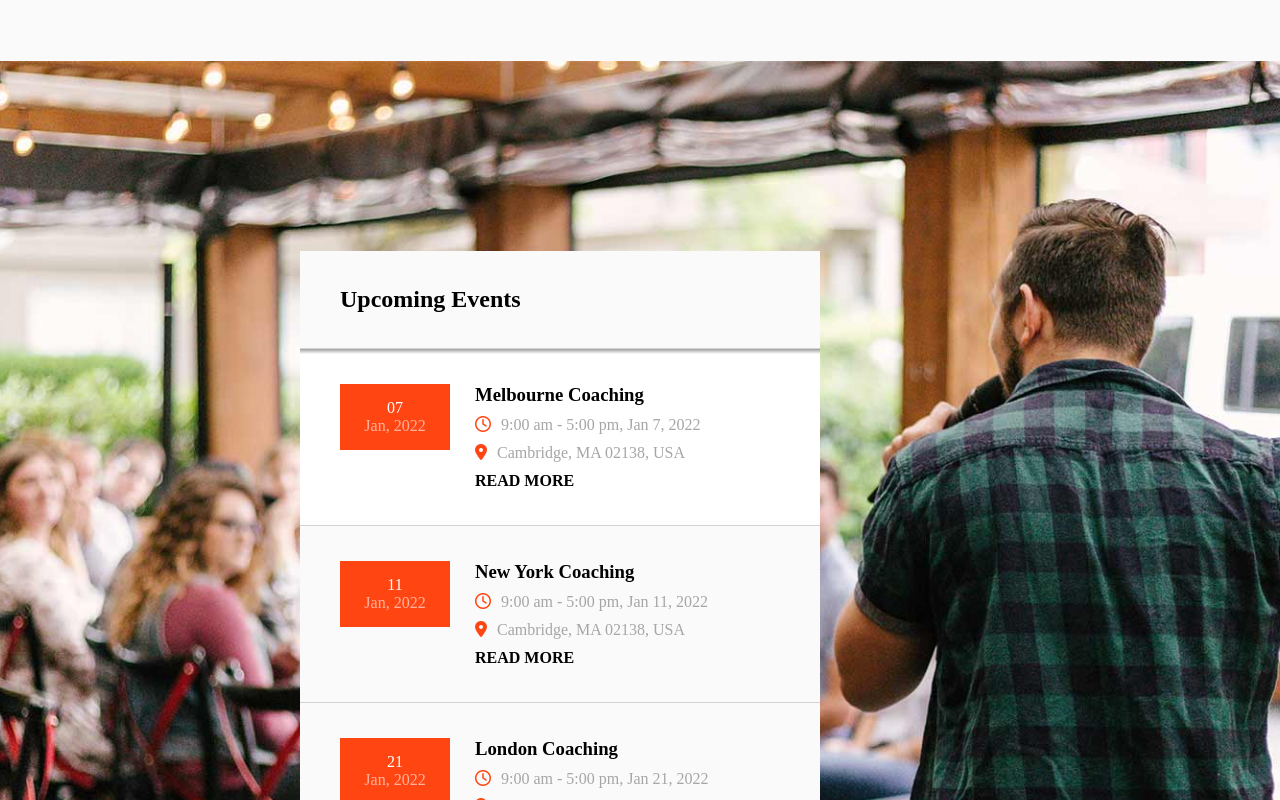
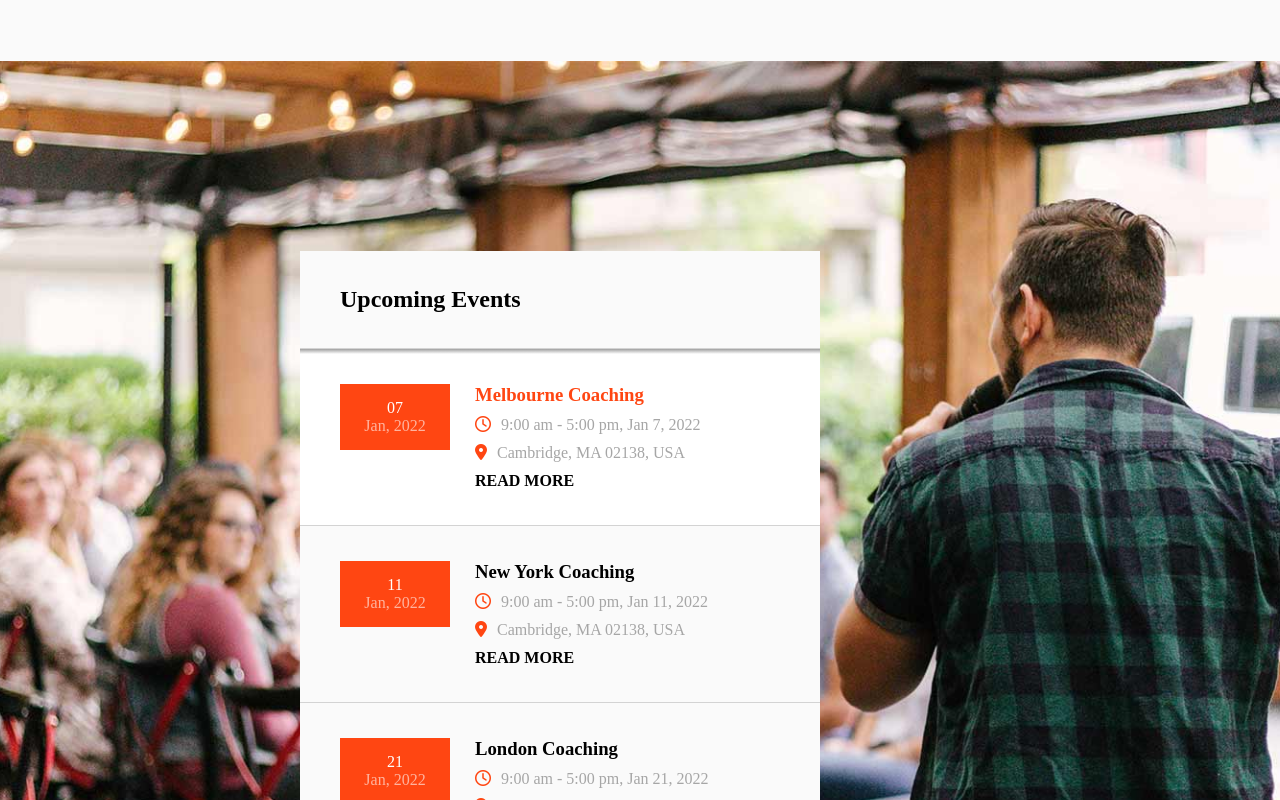
Before and after one commit to Skiotto93/proj-html-vuejs, a Vue app: page / in a window 1280 px wide. In both pictures the pointer is over the element "Melbourne Coaching". Shown: the part 1845-2645 px from the top of the page. Built offline with nearby package versions, Linux system fonts and the light colour scheme.

Commit message:
Aggiunto effetto hover h3 3thSection

```diff
--- a/src/components/ThirdSectionMain.vue
+++ b/src/components/ThirdSectionMain.vue
@@ -96,6 +96,9 @@ section {
             .events:hover {
                 background-color: #fff;
                 background: linear-gradient(to bottom, #a6a6a6 0.2%, #fff 5px);
+                h3 {
+                        color: #ff4612;
+                    }
             }
             .events {
                 padding: 35px 40px;
@@ -123,6 +126,7 @@ section {
                     h3 {
                         padding-bottom: 10px;
                     }
+
                     .d-flex {
                         display: flex;
                         padding-bottom: 10px;
```
